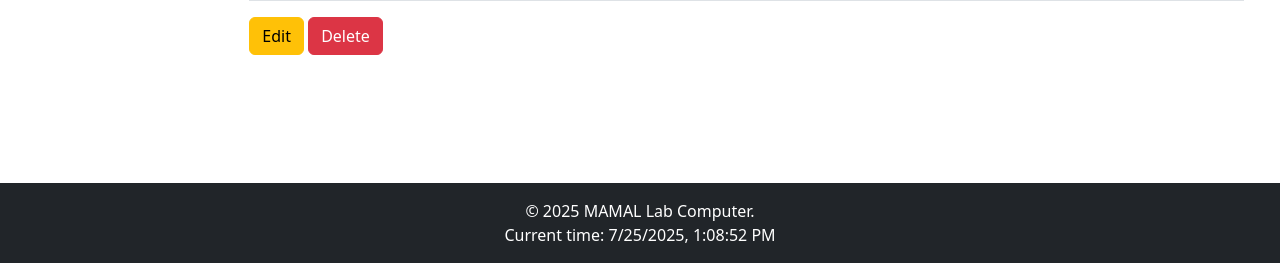
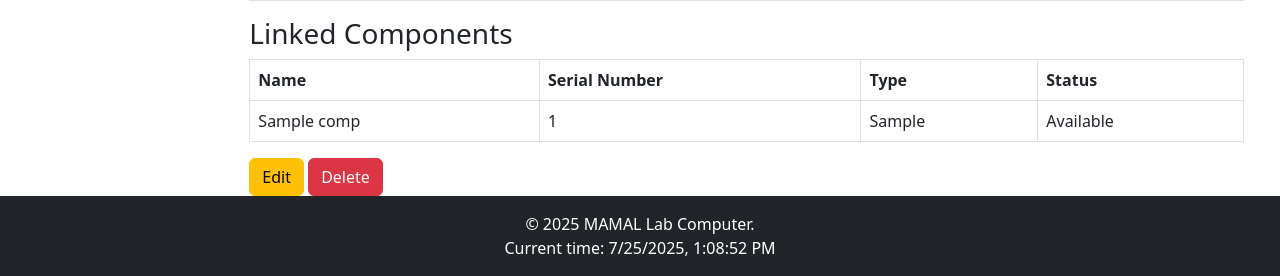
Before and after one commit to Nyakwar-Orera/mamal-inventory-system, a Python web app: template app/templates/assets/asset_details.html in a window 1280 px wide. Shown: the part 537-813 px from the top of the page. Run offline with Jinja, Linux system fonts and the light colour scheme; the template is opened without the code that fills it: most values are stand-ins (such as "Sample title", 1, 10 or a date in 2020).

Commit message:
Update asset_details.html

```diff
--- a/app/templates/assets/asset_details.html
+++ b/app/templates/assets/asset_details.html
@@ -1,4 +1,3 @@
-<!-- templates/assets/asset_details.html -->
 {% extends 'layouts/base.html' %}
 
 {% block content %}
@@ -25,6 +24,31 @@
             </td>
         </tr>
     </table>
+
+    {% if asset.components.count() > 0 %}
+    <h3>Linked Components</h3>
+    <table class="table table-bordered">
+        <thead>
+            <tr>
+                <th>Name</th>
+                <th>Serial Number</th>
+                <th>Type</th>
+                <th>Status</th>
+            </tr>
+        </thead>
+        <tbody>
+            {% for comp in asset.components %}
+            <tr>
+                <td>{{ comp.name }}</td>
+                <td>{{ comp.serial_number }}</td>
+                <td>{{ comp.asset_type }}</td>
+                <td>{{ comp.status }}</td>
+            </tr>
+            {% endfor %}
+        </tbody>
+    </table>
+    {% endif %}
+
     <a href="{{ url_for('assets.edit_asset', asset_id=asset.id) }}" class="btn btn-warning">Edit</a>
     <form action="{{ url_for('assets.delete_asset', asset_id=asset.id) }}" method="post" style="display:inline;">
         <button type="submit" class="btn btn-danger" onclick="return confirm('Are you sure?')">Delete</button>
```
